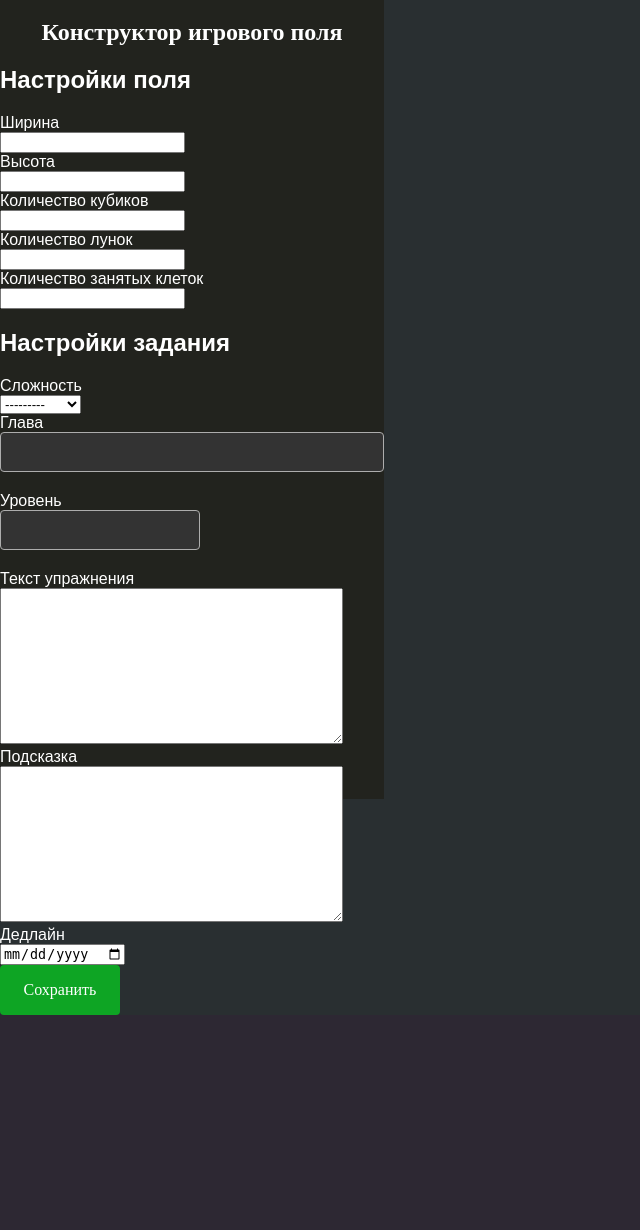
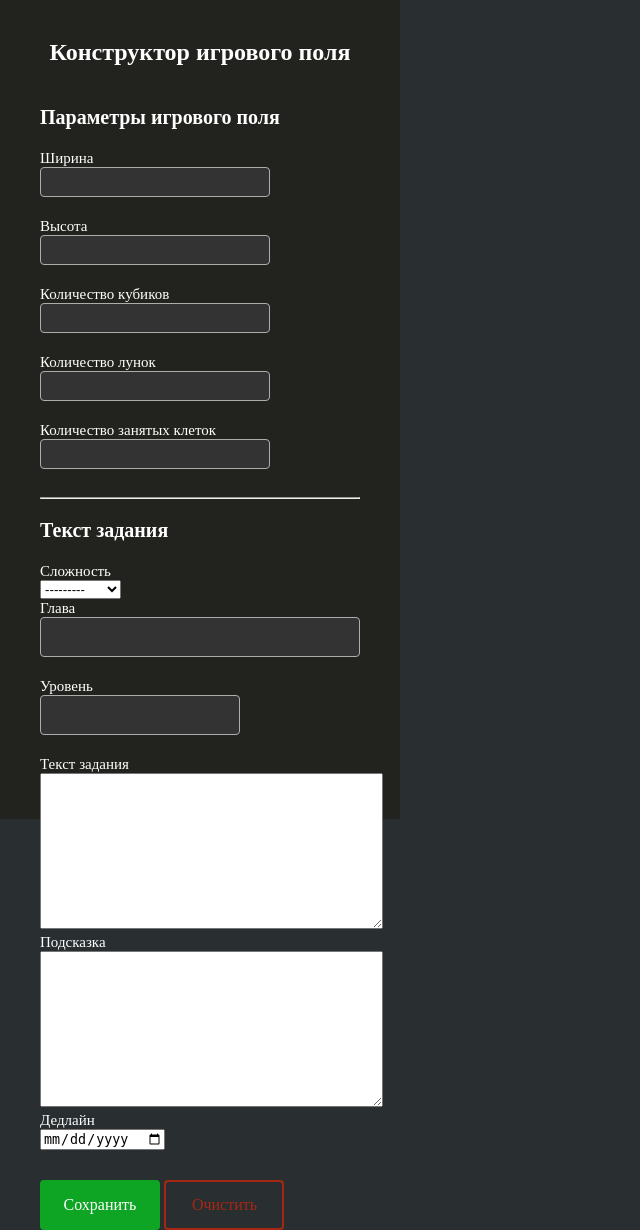
Before and after one commit to ilgorpy/kidcode, a Django app: page /constructor/ in a window 1280 px wide. Shown: the part 76-1306 px from the top of the page, without its empty margins (0-640 px from the left). Before the commit the page ends 1091 px from the top, so only its background shows below. Run offline with Django 5.2, Linux system fonts and the light colour scheme.

Commit message:
edit for consctructor css

```diff
--- a/kidcode/mainapp/forms.py
+++ b/kidcode/mainapp/forms.py
@@ -43,7 +43,7 @@ class TaskTextForm(forms.ModelForm):
             'difficult': 'Сложность',
             'chapter': "Глава",
             'level': "Уровень",
-            'text_exercise': "Текст упражнения",
+            'text_exercise': "Текст задания",
             'clue': "Подсказка",
             'deadline': "Дедлайн",
         }
--- a/kidcode/mainapp/static/mainapp/css/styles.css
+++ b/kidcode/mainapp/static/mainapp/css/styles.css
@@ -150,6 +150,7 @@ form input[type="password"] {
 form button:hover {
     background-color: #11ec44; /* Более темный зеленый при наведении */
 }
+
 
 /* Ссылка для входа */
 form a {
@@ -351,6 +352,26 @@ button.main{
   transition: background-color 0.3s ease;
 }
 
+button.reset{
+  width: 120px;
+  height: 50px;
+  padding: 10px;
+  padding-left: 10px;
+  align-self: center;
+  border: 2px solid #A62714;
+  border-radius: 4px;
+  background: transparent;
+  color: #A62714;
+  font-family: monocraft;
+  font-size: 16px;
+  cursor: pointer;
+  transition: background-color 0.3s ease;
+}
+
+.buttons{
+  margin-top: 30px;
+}
+
 h1.h{
   font-family: monocraft;
   position: absolute;
@@ -510,12 +531,15 @@ form.change{
 }
 
 form.settings{
+  padding-top: 20px;
+  padding-left: 40px;
+  padding-right: 40px;
   height: 100%;
   position: absolute;
   left: 0px;
   top: 75px;
   background-color: #22231E;
-  width: 30%;
+  width: 25%;
 }
 
 form.settings h1{
@@ -523,5 +547,34 @@ form.settings h1{
     font-size: 24px;
     margin-bottom: 20px;
     margin-top: 20px;
+    margin-bottom: 40px;
     text-align: center;
 }
+
+.h2-settings{
+  font-family: monocraft;
+    font-size: 20px;
+    margin-bottom: 20px;
+    margin-top: 20px;
+    text-align: left;
+}
+
+.label-settings{
+  font-family: monocraft;
+  font-size: 15px;
+  margin-bottom: 10px;
+}
+
+#id_width.form-input, #id_height.form-input, #id_holes.form-input, #id_cubes.form-input, #id_blocks.form-input{
+  width: 230px;
+  height: 30px;
+  padding: 10px;
+  margin-bottom: 20px;
+  border: 1px solid #adadad;
+  border-radius: 4px;
+  background-color: #333;
+  color: #fff;
+  outline: none;
+  box-sizing: border-box;
+  font-size: 14px;
+}
--- a/kidcode/mainapp/templates/mainapp/constructor.html
+++ b/kidcode/mainapp/templates/mainapp/constructor.html
@@ -7,7 +7,7 @@
     {% csrf_token %}
 
     <!-- Поля формы FieldsSettingsForm -->
-    <h2 class = "h2-settings">Настройки поля</h2>
+    <h2 class = "h2-settings">Параметры игрового поля</h2>
     {% for field in fields_form %}
         <label class="label-settings" for="{{ field.id_for_label }}">{{ field.label }}</label><br>
         {{ field }}<br>
@@ -17,9 +17,10 @@
             </div>
         {% endif %}
     {% endfor %}
+    <hr>
 
     <!-- Поля формы TaskText -->
-    <h2>Настройки задания</h2>
+    <h2 class = "h2-settings">Текст задания</h2>
     {% for field in task_form %}
         <label class="label-settings" for="{{ field.id_for_label }}">{{ field.label }}</label><br>
         {{ field }}<br>
@@ -31,7 +32,10 @@
     {% endfor %}
 
     <!-- Кнопка для сохранения обеих форм -->
+     <div class = "buttons">
     <button type="submit" class="main">Сохранить</button>
+    <button type="reset" class = "reset">Очистить</button>
+    </div>
 </form>
 
 
```
